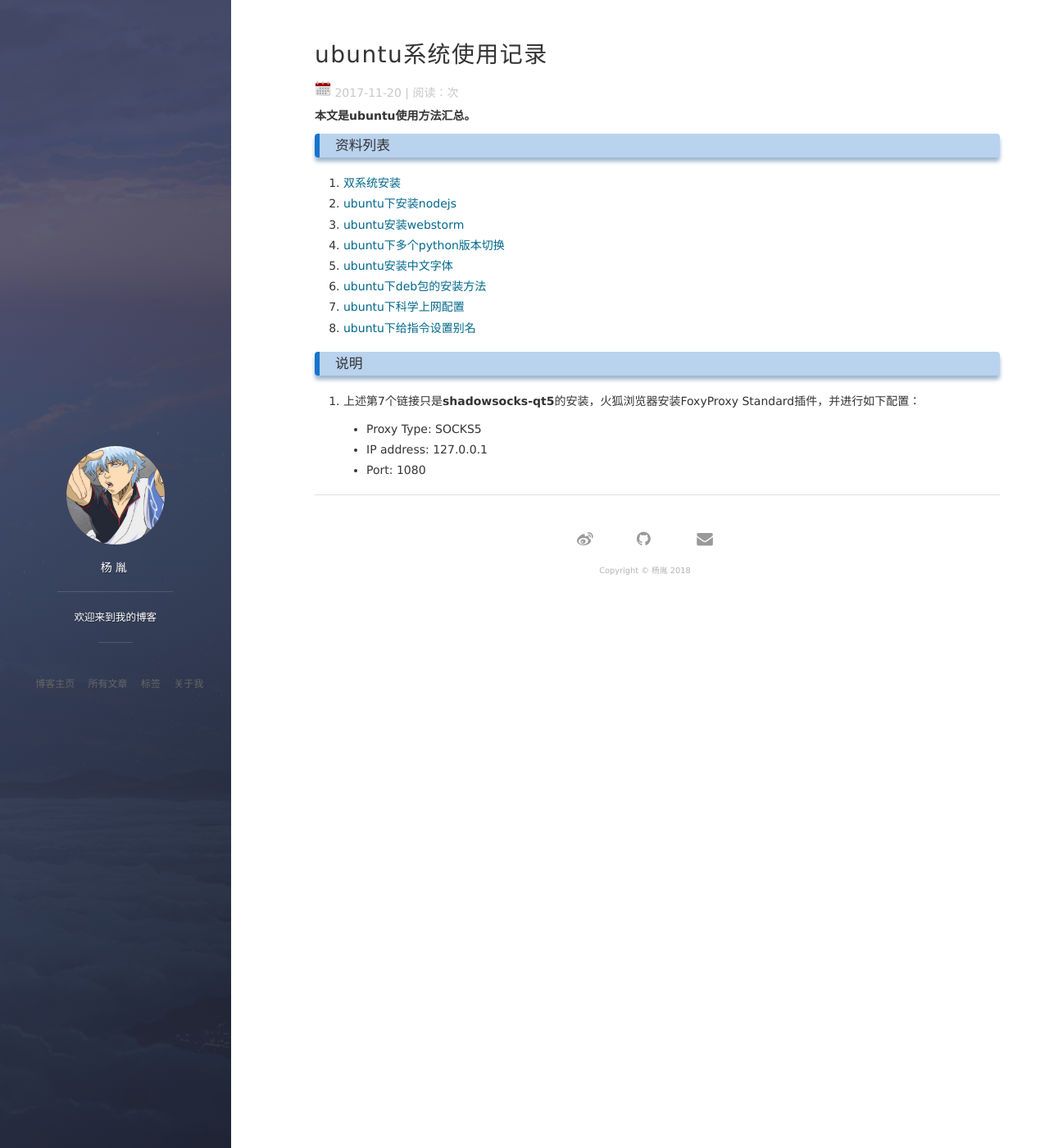
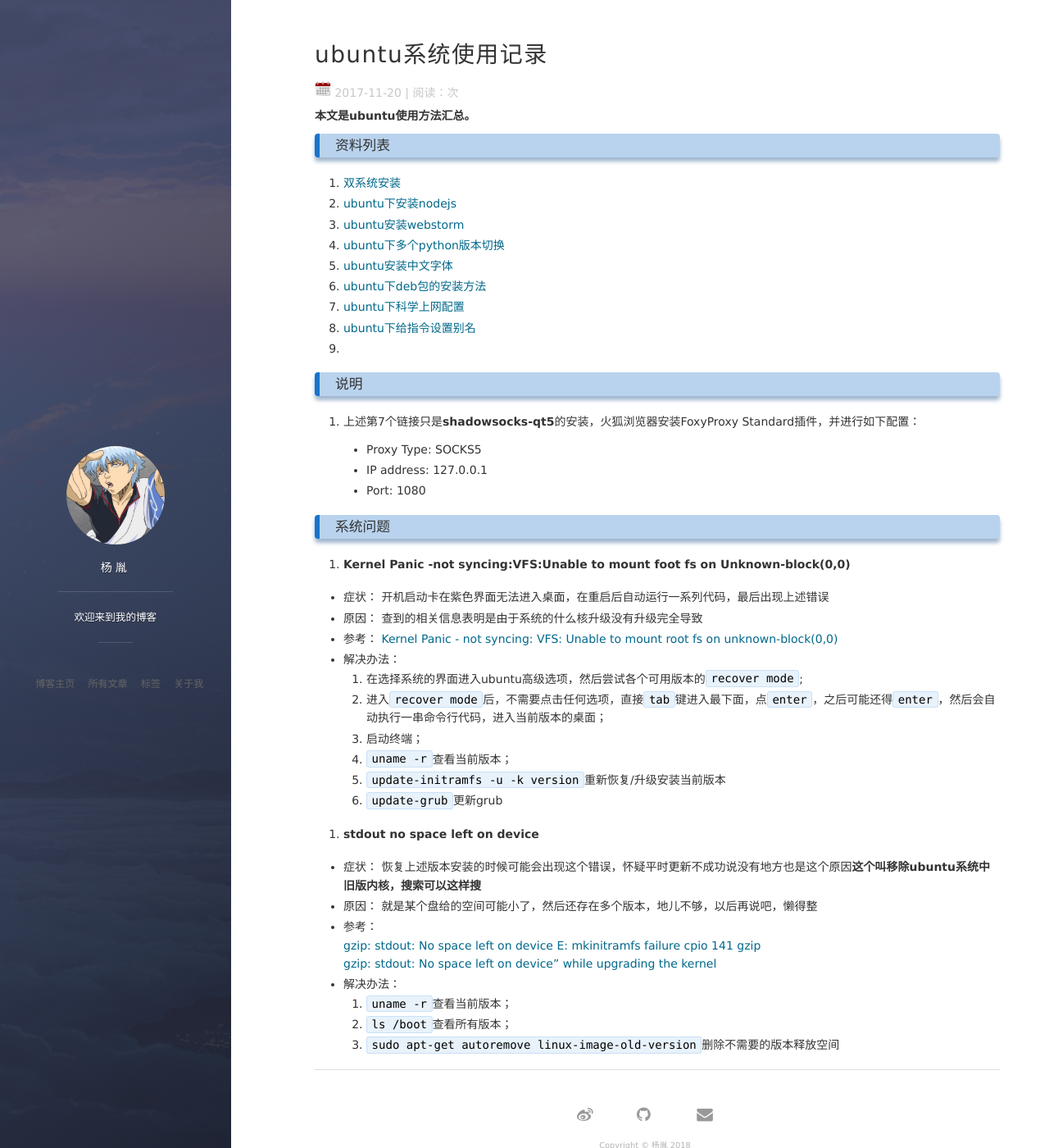
Before and after one commit to ginnko/old-blog, a Jekyll site: the page built from _posts/2017-11-20-ubuntu使用.md, in a window 1280 px wide and 1400 px high. Shown: the whole window at 82% size. Built offline with Jekyll 4.4.1, drawn with Linux system fonts in a browser that asks for light colours; nearby versions of some CDN libraries; Markdown is read by kramdown in place of the engine named in the settings; comment, search, counter and statistics services are not loaded.

Commit message:
add solution to ubuntu system

```diff
--- a/_posts/2017-11-20-ubuntu使用.md
+++ b/_posts/2017-11-20-ubuntu使用.md
@@ -27,3 +28,30 @@
    * Proxy Type: SOCKS5
    * IP address: 127.0.0.1
    * Port: 1080
+
+### 系统问题
+
+1. **Kernel Panic -not syncing:VFS:Unable to mount foot fs on Unknown-block(0,0)**
+
+  - 症状： 开机启动卡在紫色界面无法进入桌面，在重启后自动运行一系列代码，最后出现上述错误
+  - 原因： 查到的相关信息表明是由于系统的什么核升级没有升级完全导致
+  - 参考： [Kernel Panic - not syncing: VFS: Unable to mount root fs on unknown-block(0,0)](https://askubuntu.com/questions/41930/kernel-panic-not-syncing-vfs-unable-to-mount-root-fs-on-unknown-block0-0)
+  - 解决办法：
+    1. 在选择系统的界面进入ubuntu高级选项，然后尝试各个可用版本的`recover mode`;
+    2. 进入`recover mode`后，不需要点击任何选项，直接`tab`键进入最下面，点`enter`，之后可能还得`enter`，然后会自动执行一串命令行代码，进入当前版本的桌面；
+    3. 启动终端；
+    4. `uname -r`查看当前版本；
+    5. `update-initramfs -u -k version`重新恢复/升级安装当前版本
+    6. `update-grub`更新grub
+
+2. **stdout no space left on device**
+
+  - 症状： 恢复上述版本安装的时候可能会出现这个错误，怀疑平时更新不成功说没有地方也是这个原因**这个叫移除ubuntu系统中旧版内核，搜索可以这样搜**
+  - 原因： 就是某个盘给的空间可能小了，然后还存在多个版本，地儿不够，以后再说吧，懒得整
+  - 参考：
+  [gzip: stdout: No space left on device E: mkinitramfs failure cpio 141 gzip](https://askubuntu.com/questions/929305/gzip-stdout-no-space-left-on-device-e-mkinitramfs-failure-cpio-141-gzip-1/929681#929681)
+  [gzip: stdout: No space left on device” while upgrading the kernel](https://askubuntu.com/questions/223248/gzip-stdout-no-space-left-on-device-while-upgrading-the-kernel)
+  - 解决办法：
+    1. `uname -r`查看当前版本；
+    2. `ls /boot`查看所有版本；
+    3. `sudo apt-get autoremove linux-image-old-version`删除不需要的版本释放空间
```
Also changed, not shown: other parts of _posts/2017-11-20-ubuntu使用.md (+1 -0 lines).
